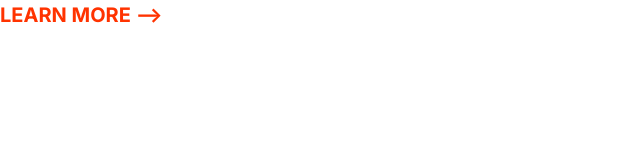
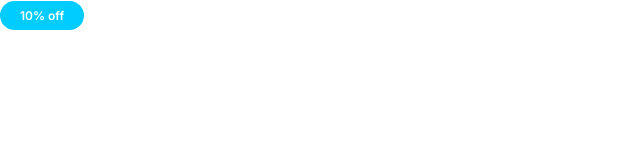
Before and after one commit to morty-berger/moshify, a plain HTML site: page index.html in a window 1280 px wide. Shown: the whole page, without its empty margins (0-640 px from the left). Drawn offline with Linux system fonts and the light colour scheme.

Commit message:
build the badges

```diff
--- a/css/styles.css
+++ b/css/styles.css
@@ -63,9 +63,38 @@ a {
 .link-arrow:hover::after {
     margin-left: 10px;
 }
-@media screen and (min-width: 1024)
+@media screen and (min-width: 1024px)
 {
     .link-arrow{
         font-size: 1.5rem;
     }
 }
+/* badges */
+
+.badge {
+    border-radius: 20px;
+    font-size: 2rem;
+    font-weight: 600;
+    padding: 0.7rem 2rem;
+    white-space: nowrap;
+    color: #ffffff;
+}
+.badge--primary {
+    background-color: var(--color-primary);
+}
+.badge--secandary {
+    background-color: var(--color-secendery);
+}
+.badge-small {
+    font-size: 1.6rem;
+}
+@media screen and (min-width: 1024px)
+
+    {
+        .badge {
+        font-size: 1.5rem;
+        }
+        .badge-small {
+        font-size: 1.2rem;
+        }
+    }
--- a/index.html
+++ b/index.html
@@ -8,13 +8,13 @@
     <link rel="preconnect" href="https://fonts.googleapis.com" />
     <link rel="preconnect" href="https://fonts.gstatic.com" crossorigin />
     <link
-      href="https://fonts.googleapis.com/css2?family=Inter:wght@400;700&display=swap"
+      href="https://fonts.googleapis.com/css2?family=Inter:wght@400;600;700&display=swap"
       rel="stylesheet"
     />
     <link rel="stylesheet" href="css/normelize.css" />
     <link rel="stylesheet" href="css/styles.css" />
   </head>
   <body>
-    <a href="#" class="link-arrow">Learn more</a>
+    <span class="badge badge--secandary badge-small">10% off</span>
   </body>
 </html>
```
Also changed, not shown: css/components/badges.html (added, +1 -0 lines), css/components/links.html (added, +1 -0 lines).
